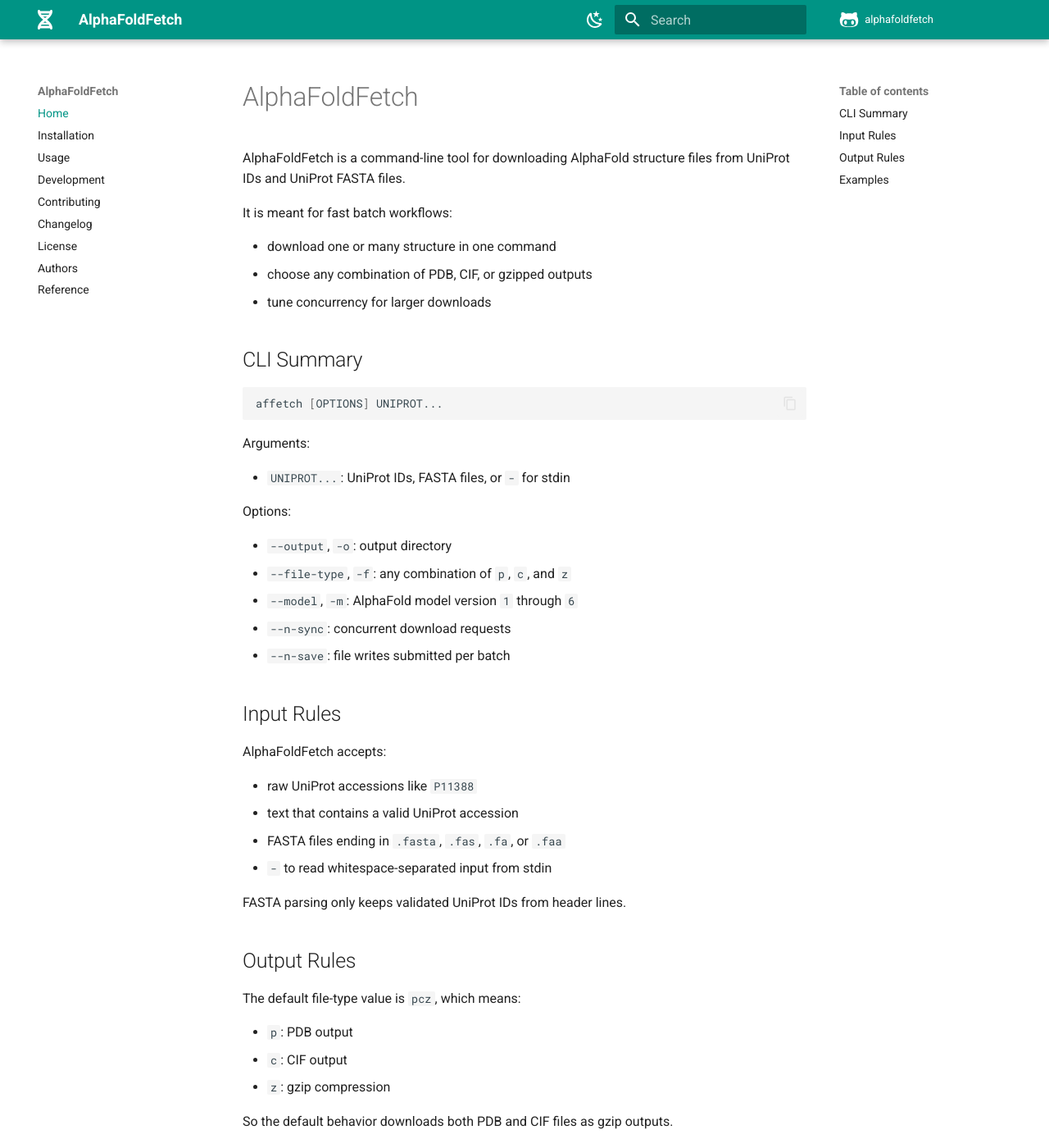
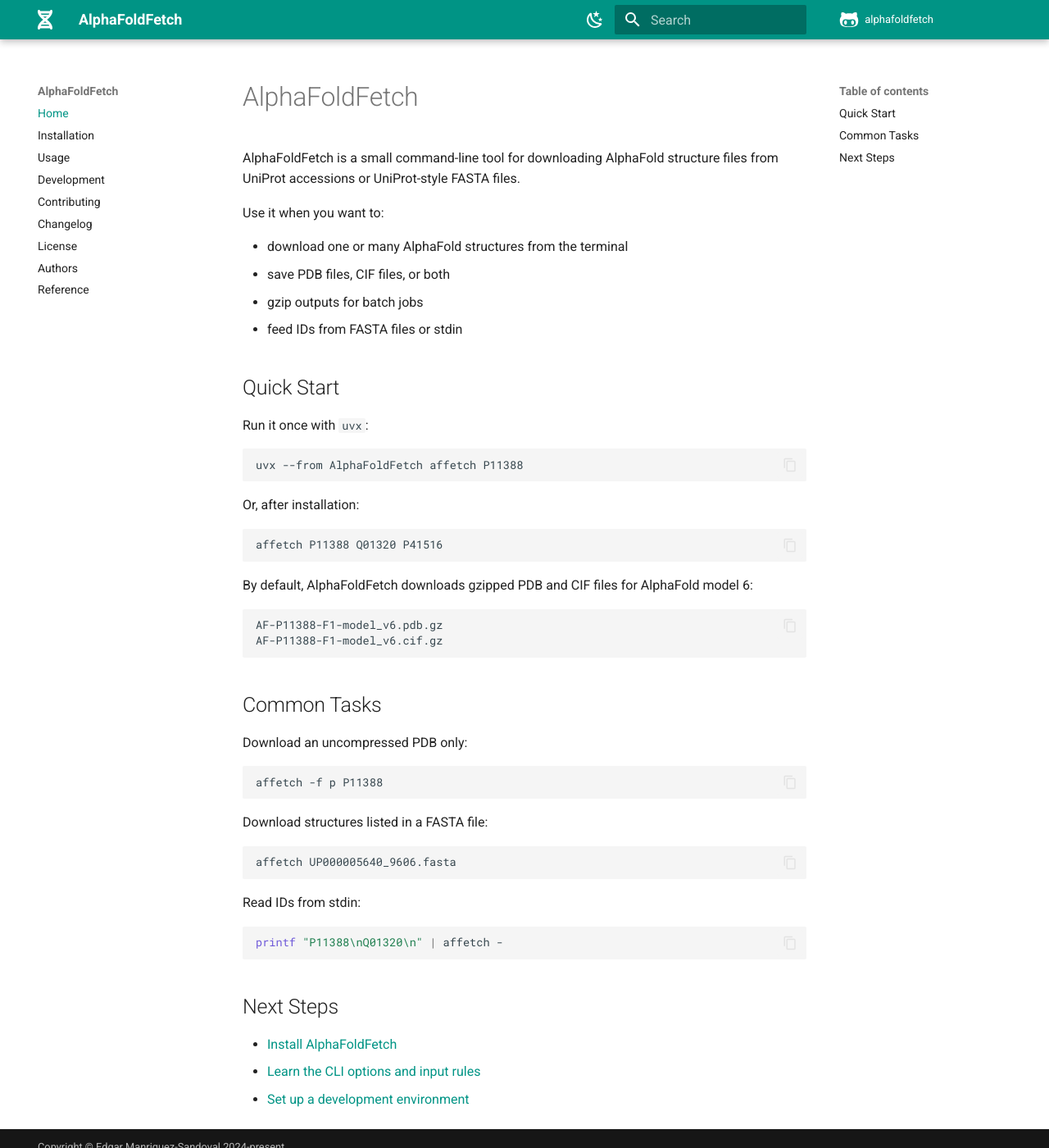
Before and after one commit to mansanlab/alphafoldfetch, an MkDocs documentation site: the page built from docs/index.md, in a window 1280 px wide and 1400 px high. Shown: the whole window at 82% size. Built offline with MkDocs 1.6.1 and Material for MkDocs 9.7.7, drawn with Linux system fonts in a browser that asks for light colours; comment, search, counter and statistics services are not loaded; some of the changed text lies outside the part shown.

Commit message:
Usage improvements

````diff
--- a/affetch/__init__.py
+++ b/affetch/__init__.py
@@ -3,7 +3,7 @@
 __version__: str
 
 try:
-    __version__ = version('affetch')
+    __version__ = version('AlphaFoldFetch')
 except PackageNotFoundError:
     __version__ = 'unknown'
 finally:
--- a/affetch/__version__.py
+++ b/affetch/__version__.py
@@ -1,3 +1,3 @@
 from typing import Final
 
-__version__: Final[str] = '1.0.1'
+__version__: Final[str] = '1.0.2'
--- a/docs/index.md
+++ b/docs/index.md
@@ -1,108 +1,57 @@
 # AlphaFoldFetch
 
-AlphaFoldFetch is a command-line tool for downloading AlphaFold structure files from UniProt IDs and UniProt FASTA files.
+AlphaFoldFetch is a small command-line tool for downloading AlphaFold structure files from UniProt accessions or UniProt-style FASTA files.
 
-It is meant for fast batch workflows:
+Use it when you want to:
 
-- download one or many structure in one command
-- choose any combination of PDB, CIF, or gzipped outputs
-- tune concurrency for larger downloads
+- download one or many AlphaFold structures from the terminal
+- save PDB files, CIF files, or both
+- gzip outputs for batch jobs
+- feed IDs from FASTA files or stdin
 
-## CLI Summary
+## Quick Start
+
+Run it once with `uvx`:
 
 ```bash
-affetch [OPTIONS] UNIPROT...
+uvx --from AlphaFoldFetch affetch P11388
 ```
 
-Arguments:
-
-- `UNIPROT...`: UniProt IDs, FASTA files, or `-` for stdin
-
-Options:
-
-- `--output`, `-o`: output directory
-- `--file-type`, `-f`: any combination of `p`, `c`, and `z`
-- `--model`, `-m`: AlphaFold model version `1` through `6`
-- `--n-sync`: concurrent download requests
-- `--n-save`: file writes submitted per batch
-
-## Input Rules
-
-AlphaFoldFetch accepts:
-
-- raw UniProt accessions like `P11388`
-- text that contains a valid UniProt accession
-- FASTA files ending in `.fasta`, `.fas`, `.fa`, or `.faa`
-- `-` to read whitespace-separated input from stdin
-
-FASTA parsing only keeps validated UniProt IDs from header lines.
-
-## Output Rules
-
-The default file-type value is `pcz`, which means:
-
-- `p`: PDB output
-- `c`: CIF output
-- `z`: gzip compression
-
-So the default behavior downloads both PDB and CIF files as gzip outputs.
-
-## Examples
-
-Single AlphaFold structure
-
-```bash
-affetch P11388
-```
-
-Multiple AlphaFold structures
+Or, after installation:
 
 ```bash
 affetch P11388 Q01320 P41516
 ```
 
-Structures from a single UniProt FASTA file
+By default, AlphaFoldFetch downloads gzipped PDB and CIF files for AlphaFold model 6:
+
+```text
+AF-P11388-F1-model_v6.pdb.gz
+AF-P11388-F1-model_v6.cif.gz
+```
+
+## Common Tasks
+
+Download an uncompressed PDB only:
+
+```bash
+affetch -f p P11388
+```
+
+Download structures listed in a FASTA file:
 
 ```bash
 affetch UP000005640_9606.fasta
 ```
 
-Multiple UniProt FASTA files
+Read IDs from stdin:
 
 ```bash
-affetch UP000007305_4577.fasta UP000005640_9606.fasta UP000000625_83333.fasta
-```
-*First obtain these FASTA files from UniProt*
-
-Multiple custom FASTA files
-
-```bash
-affetch plant_pgks.fasta mammalian_pgks.fasta bacterial_pgks.fasta
-```
-*Input files must be in the UniProt FASTA file format*
-
-Unzipped PDB file
-
-```bash
-affetch -f p P11388
-```
-*Default will dowload zipped PDB and CIF files for all entries*
-
-Redirect output to a directory
-
-```bash
-mkdir human_top2a && affetch -o ./human_top2a P11388
+printf "P11388\nQ01320\n" | affetch -
 ```
 
-EBI AlphaFold Download data - Search Results CSV File
+## Next Steps
 
-```bash
-tail -n +2 results-csv.csv | while IFS='-' read -r f1 f2 f3; do echo $f2; done | affetch -
-```
-
-Don't know the UniProt ID? Use [getSequence](https://github.com/alexholehouse/getSequence) and pipe into `affetch`
-
-```bash
-getseq human top2a, mouse top2a, rat top2a | affetch -
-```
-*Pipe input arguments must be indicated with a dash `-`*
+- [Install AlphaFoldFetch](installation.md)
+- [Learn the CLI options and input rules](usage.md)
+- [Set up a development environment](development.md)
--- a/docs/usage.md
+++ b/docs/usage.md
@@ -1,100 +1,116 @@
 # Usage
-
-## CLI Summary
 
 ```bash
 affetch [OPTIONS] UNIPROT...
 ```
 
-Arguments:
+`UNIPROT...` can be UniProt accessions, FASTA files, strings containing UniProt accessions, or `-` for stdin.
 
-- `UNIPROT...`: UniProt IDs, FASTA files, or `-` for stdin
+## Options
 
-Options:
+| Option | Default | Description |
+| --- | --- | --- |
+| `--output`, `-o` | `.` | Existing directory where files are saved |
+| `--file-type`, `-f` | `pcz` | Output selector: `p` for PDB, `c` for CIF, `z` for gzip |
+| `--model`, `-m` | `6` | AlphaFold model version, `1` through `6` |
+| `--n-sync` | `50` | Concurrent download requests |
+| `--n-save` | `500` | File writes submitted per batch |
 
-- `--output`, `-o`: output directory
-- `--file-type`, `-f`: any combination of `p`, `c`, and `z`
-- `--model`, `-m`: AlphaFold model version `1` through `6`
-- `--n-sync`: concurrent download requests
-- `--n-save`: file writes submitted per batch
+Run `affetch --help` for the full Typer-generated help output.
 
-## Input Rules
+## Inputs
 
 AlphaFoldFetch accepts:
 
-- raw UniProt accessions like `P11388`
-- text that contains a valid UniProt accession
+- UniProt accessions like `P11388`
+- strings that contain a valid UniProt accession
 - FASTA files ending in `.fasta`, `.fas`, `.fa`, or `.faa`
 - `-` to read whitespace-separated input from stdin
 
-FASTA parsing only keeps validated UniProt IDs from header lines.
+FASTA parsing only scans header lines and keeps validated UniProt accessions.
 
-## Output Rules
+## Outputs
 
-The default file-type value is `pcz`, which means:
+The `--file-type` option combines three letters:
 
-- `p`: PDB output
-- `c`: CIF output
-- `z`: gzip compression
+- `p`: save PDB files
+- `c`: save CIF files
+- `z`: gzip the selected files
 
-So the default behavior downloads both PDB and CIF files as gzip outputs.
+The default `pcz` downloads gzipped PDB and CIF files:
+
+```text
+AF-P11388-F1-model_v6.pdb.gz
+AF-P11388-F1-model_v6.cif.gz
+```
+
+Common file-type choices:
+
+| Value | Result |
+| --- | --- |
+| `p` | Uncompressed PDB only |
+| `c` | Uncompressed CIF only |
+| `pc` | Uncompressed PDB and CIF |
+| `pz` | Gzipped PDB only |
+| `cz` | Gzipped CIF only |
+| `pcz` | Gzipped PDB and CIF |
+
+The output directory must already exist. Accessions without an available AlphaFold file are skipped.
 
 ## Examples
 
-Single AlphaFold structure
+Download one accession:
 
 ```bash
 affetch P11388
 ```
 
-Multiple AlphaFold structures
+Download several accessions:
 
 ```bash
 affetch P11388 Q01320 P41516
 ```
 
-Structures from a single UniProt FASTA file
+Save into an existing directory:
 
 ```bash
-affetch UP000005640_9606.fasta
+mkdir -p structures
+affetch -o structures P11388
 ```
 
-Multiple UniProt FASTA files
-
-```bash
-affetch UP000007305_4577.fasta UP000005640_9606.fasta UP000000625_83333.fasta
-```
-*First obtain these FASTA files from UniProt*
-
-Multiple custom FASTA files
-
-```bash
-affetch plant_pgks.fasta mammalian_pgks.fasta bacterial_pgks.fasta
-```
-*Input files must be in the UniProt FASTA file format*
-
-Unzipped PDB file
+Download an uncompressed PDB only:
 
 ```bash
 affetch -f p P11388
 ```
-*Default will dowload zipped PDB and CIF files for all entries*
 
-Redirect output to a directory
+Use a specific AlphaFold model version:
 
 ```bash
-mkdir human_top2a && affetch -o ./human_top2a P11388
+affetch --model 5 P11388
 ```
 
-EBI AlphaFold Download data - Search Results CSV File
+Download structures from FASTA files:
+
+```bash
+affetch UP000005640_9606.fasta
+affetch plant_pgks.fasta mammalian_pgks.fasta bacterial_pgks.fasta
+```
+
+Read accessions from stdin:
+
+```bash
+printf "P11388\nQ01320\n" | affetch -
+```
+
+From an AlphaFold DB search results CSV:
 
 ```bash
 tail -n +2 results-csv.csv | while IFS='-' read -r f1 f2 f3; do echo $f2; done | affetch -
 ```
 
-Don't know the UniProt ID? Use [getSequence](https://github.com/alexholehouse/getSequence) and pipe into `affetch`
+From [getSequence](https://github.com/alexholehouse/getSequence):
 
 ```bash
 getseq human top2a, mouse top2a, rat top2a | affetch -
 ```
-*Pipe input arguments must be indicated with a dash `-`*
--- a/pyproject.toml
+++ b/pyproject.toml
@@ -4,7 +4,7 @@
 
 [project]
 name = "AlphaFoldFetch"
-version = "1.0.1"
+version = "1.0.2"
 description = "A tool for downloading AlphaFold structures using UniProt IDs or FASTA files"
 readme = "README.md"
 requires-python = ">=3.11"
````
Also changed, not shown: CHANGELOG.md (+7 -0 lines), README.md (+93 -57 lines), docs/development.md (+14 -10 lines), docs/installation.md (+18 -6 lines), docs/assets/images/benchmark.png (added), 3 other files.
